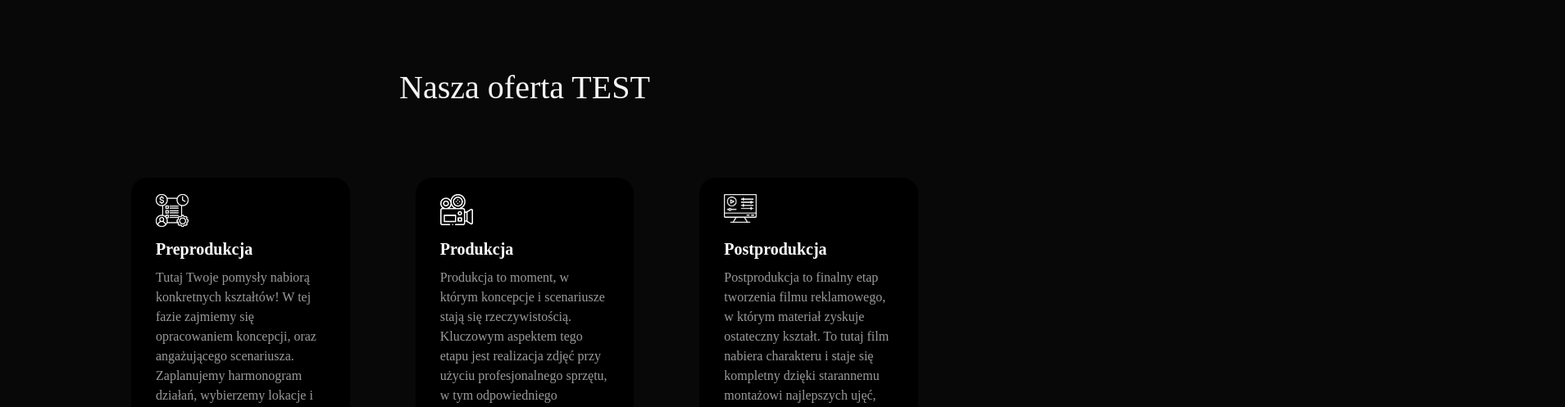
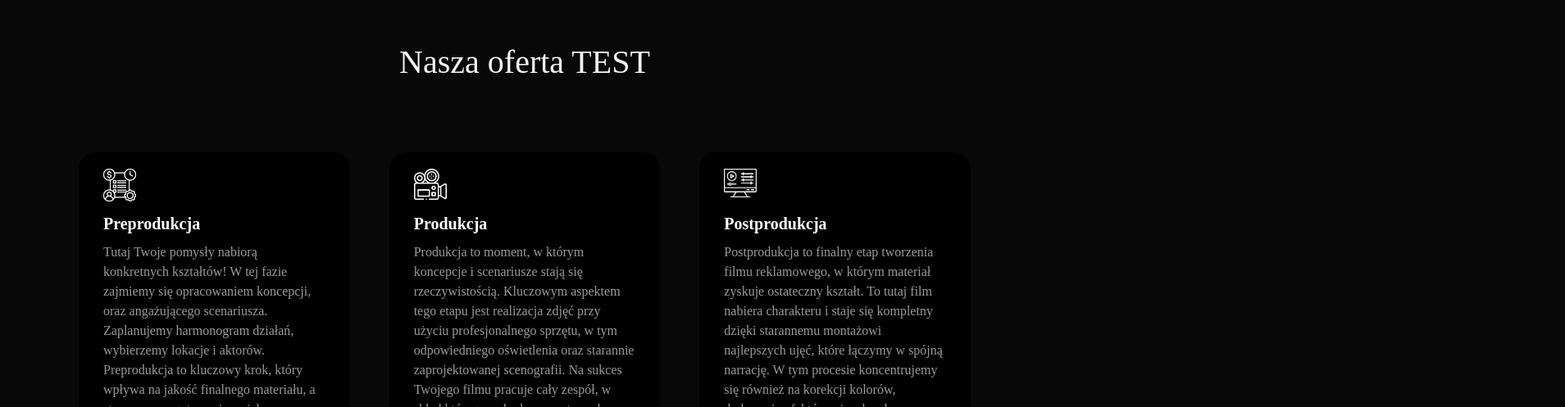
Before and after one commit to kkplak/FAMA, a React (Create React App) app: page /1/home in a window 1280 px wide. Shown: the part 1439-1936 px from the top of the page at 82% size, 1909 px wide, since content can reach past the window. Built offline with nearby package versions, Linux system fonts and the light colour scheme; a web font is replaced by a local one.

Commit message:
mobile version for boxes

```diff
--- a/src/App.css
+++ b/src/App.css
@@ -45,7 +45,7 @@ body {
   text-align: center;
   margin: 3rem auto;
   border-radius: 5px;
-  max-width: 80%;
+  max-width: 90%;
   margin-bottom: 10rem;
 }
 
--- a/src/components/Box/Box.css
+++ b/src/components/Box/Box.css
@@ -1,46 +1,115 @@
-
 .box-container {
   display: flex;
-    gap: 5rem;
+  gap: 3rem;
   justify-content: center;
+}
 
-}
 .box-offert {
   display: flex;
   flex-direction: column;
-    align-items: left;
+  align-items: flex-start;
 
   border-radius: 20px;
   padding: 20px 30px;
-    background-color: #000000;
-    width: 600px;
+  background-color: #000;
+
+  width: 100%;
+  max-width: 600px;
   text-align: left;
   transition: transform 0.3s, box-shadow 0.3s;
 }
-
-  /* .box:hover {
-    transform: translateY(-5px);
-    box-shadow: 0 4px 10px rgba(0, 0, 0, 0.1);
-  } */
 
 .box-icon {
   font-size: 10px;
   height: 40px;
   width: 40px;
   margin-bottom: 12px;
-
 }
 
 .box-title {
   font-size: 20px;
   font-weight: bold;
   margin-bottom: 8px;
-    color: #ffffff;
-
+  color: #fff;
 }
 
 .box-description {
   font-size: 16px;
   color: #9a9a9a;
+}
+@media (max-width: 1200px) {
+  .box-container {
+    gap: 2rem;
+  }
+
+  .box-offert {
+    width: 100%;
+    margin: 0 auto;
+  }
+  .box-title {
+    font-size: 18px;
+  }
+
+  .box-description {
+    font-size: 14px;
+  }
+}
+@media (max-width: 1200px) {
+  .box-container {
+    flex-direction: column;
+    gap: 2rem;
+  }
+
+  .box-offert {
+    width: 100%;
+    margin: 0 auto;
+  }
+  .box-title {
+    font-size: 18px;
+  }
+
+  .box-description {
+    font-size: 14px;
+  }
+}
+
+@media (max-width: 768px) {
+  .box-container {
+
+    flex-direction: column;
 
   }
+
+  .box-offert {
+
+    width: 90%;
+    max-width: 450px;
+    margin: 0 auto;
+  }
+
+
+  .box-title {
+    font-size: 18px;
+  }
+
+  .box-description {
+    font-size: 14px;
+  }
+}
+
+
+@media (max-width: 480px) {
+  .box-container {
+    gap: 1rem;
+  }
+  .box-offert {
+    width: 95%;
+    max-width: 400px;
+  }
+  .box-title {
+    font-size: 16px;
+  }
+  .box-description {
+    font-size: 14px;
+  }
+}
```
Lines whose indentation alone changed are shown as unchanged.
